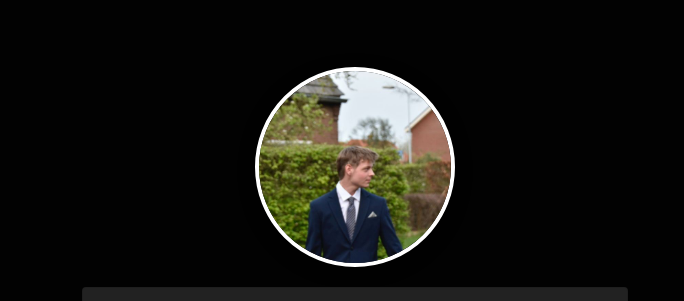
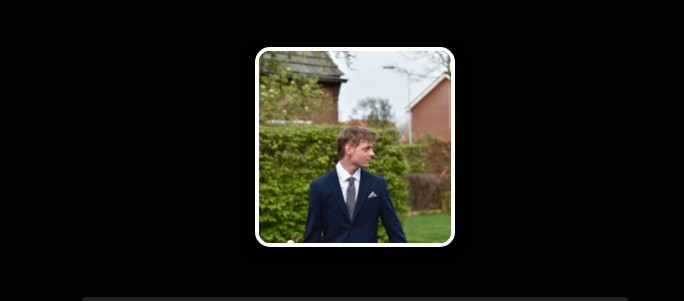
Before and after one commit to JoranF/Portfolio, a website: page index.html in a window 1280 px wide. Shown: the part 1045-1346 px from the top of the page, 0-684 px from the left. Drawn offline with nearby package versions, Linux system fonts and the light colour scheme.

Commit message:
Update profile image styles: change border-radius and adjust margin

```diff
--- a/styles/styles.css
+++ b/styles/styles.css
@@ -180,12 +180,11 @@ html {
   width: 200px;
   height: 200px;
   object-fit: cover;
-  border-radius: 50%;
   border: 4px solid #fff;
+  border-radius: 15px;
   box-shadow: 0 4px 15px rgba(0, 0, 0, 0.5);
   transition: transform 0.3s ease;
-  margin: 20px auto;
-
+  margin-bottom: 50px;
 }
 
 .profile-img:hover {
```
